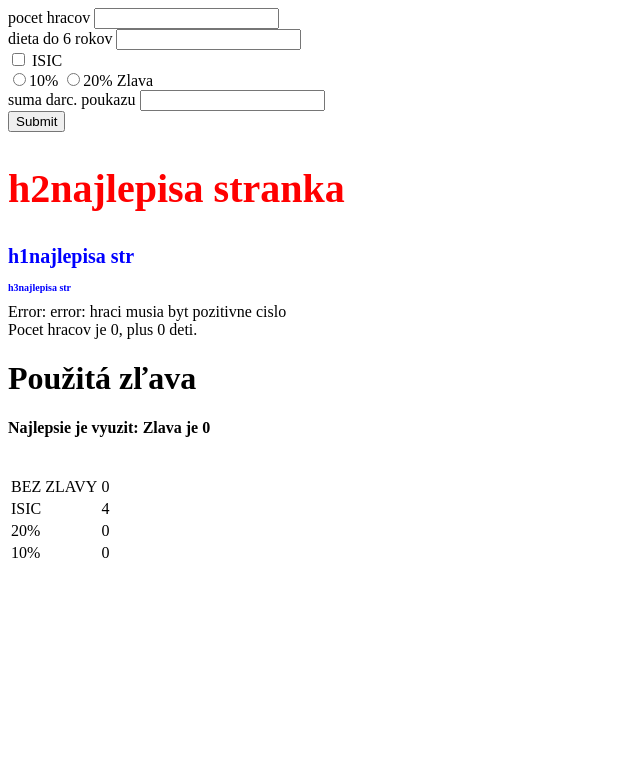
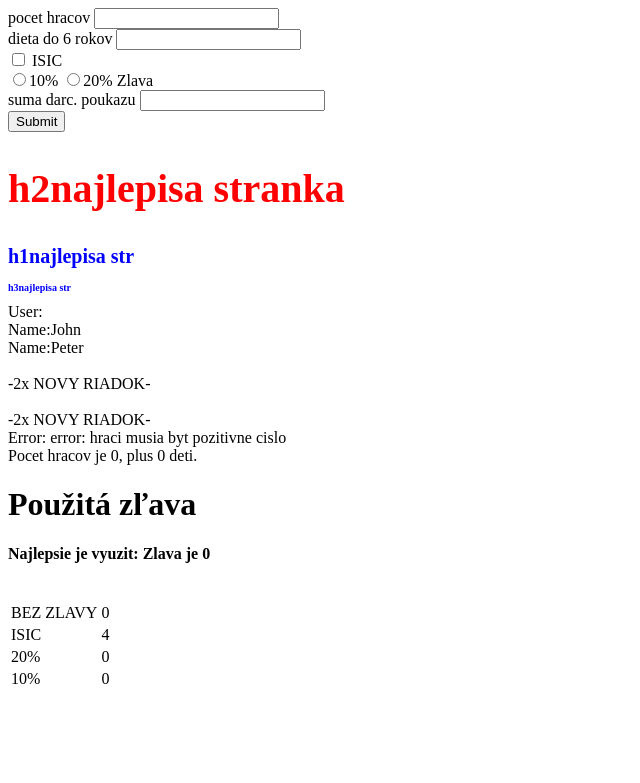
Before and after one commit to mato299/1, a PHP site: page /index.php in a window 1280 px wide. Shown: the top 783 px of the page, without its empty margins (0-640 px from the left). Run offline with PHP 8.4, Linux system fonts and the light colour scheme.

Commit message:
curr user implementation

```diff
--- a/CurrentUser.php
+++ b/CurrentUser.php
@@ -2,10 +2,14 @@
 
 class CurrentUser
 {
-    public static $name = "John";
-    public static $pass = "0000";
-    public static $gender = "male";
+    private static $name = "John";
+    private static $pass = "0000";
+    private static $gender = "male";
 
+    public static function setName($newName)
+    {
+        CurrentUser::$name = $newName;
+    }
 
     public static function getName()
     {
@@ -17,6 +21,11 @@ class CurrentUser
         return CurrentUser::$pass;
     }
 
+    private static function getPasswordHash()
+    {
+
+    }
+
     public static function getGender()
     {
         return CurrentUser::$gender;
--- a/vypocet.php
+++ b/vypocet.php
@@ -1,5 +1,6 @@
 <?php
     require_once('Util.php'); // include
+    require_once('CurrentUser.php'); // include
 
     const BEZ_ZLAVY = 0;
     const PERC_20 = 1;
@@ -15,12 +16,14 @@
     Util::echoNadpis("najlepisa str", "blue", "h3", 10);
 
 
+    echo("User:<br>");
+    echo("Name:".CurrentUser::getName()."<br>");
+
+    CurrentUser::setName("Peter");
+    echo("Name:".CurrentUser::getName()."<br>");
 
 
-
-
-
-
+    Util::echoNewBr(2);
 
 
 
```
